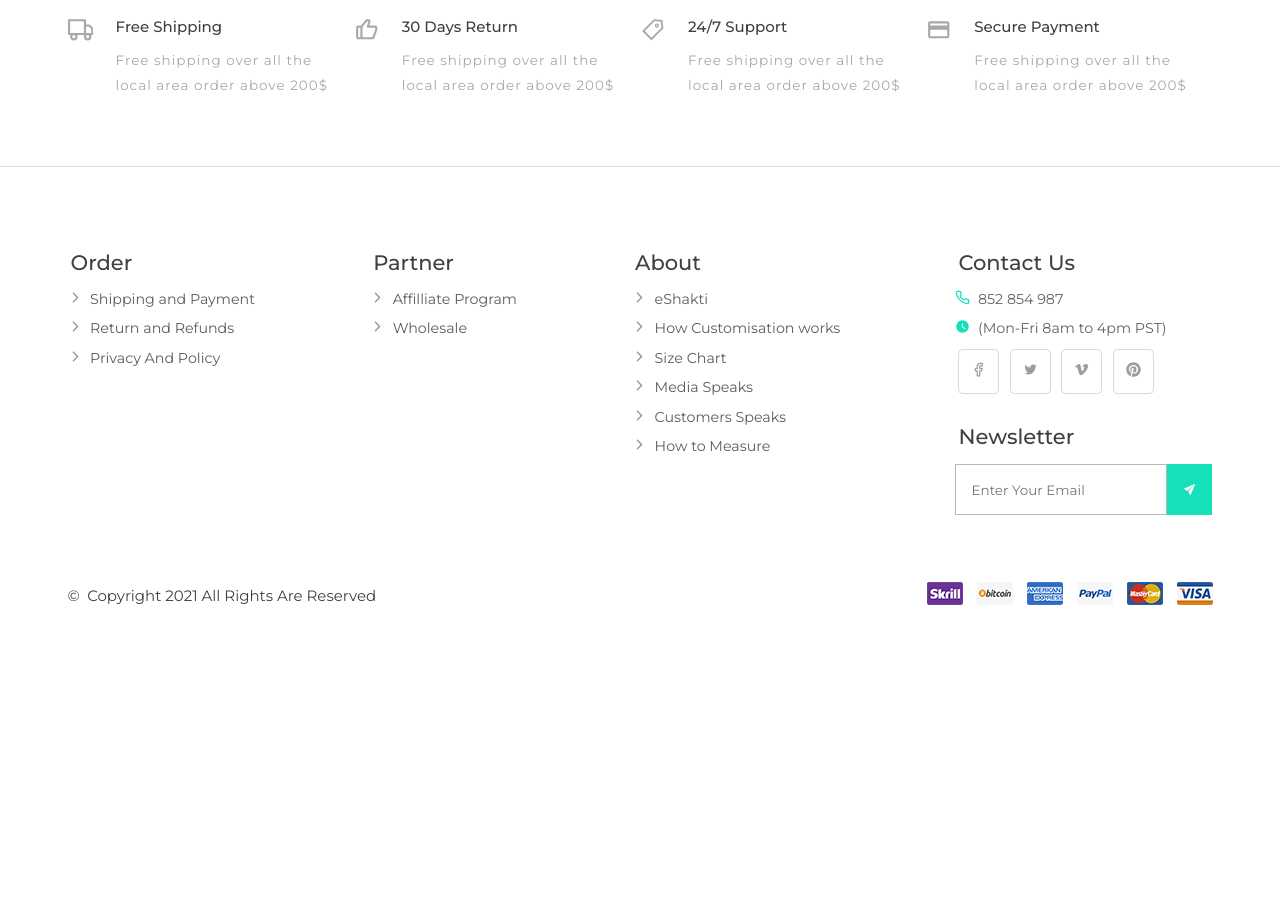
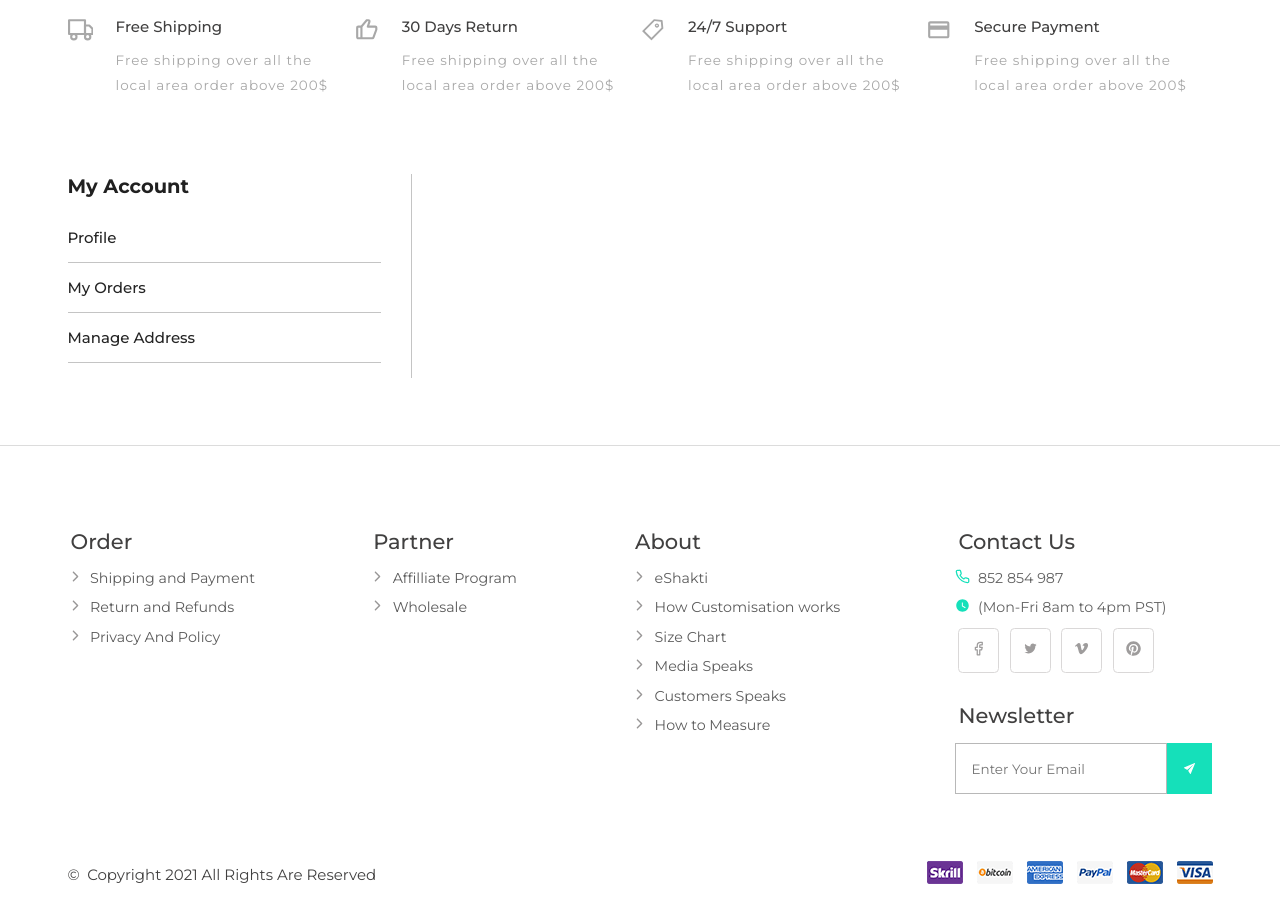
Before and after one commit to pradeepmalvi/eshakti-react, a React (Create React App) app: page / in a window 1280 px wide. Shown: the part 1900-2803 px from the top of the page. Before the commit the page ends 2524 px from the top, so only its background shows below. Built offline with nearby package versions, Linux system fonts and the light colour scheme; no server answers.

Commit message:
routing for my account

```diff
--- a/src/App.js
+++ b/src/App.js
@@ -48,6 +48,11 @@ import HowToMeasure from "./components/how-to-measure-page/HowToMeasure.componen
 import MyAccount from "./components/myAccount-page/MyAccount.component";
 import Wishlist from "./components/whishlist/Wishlist.component";
 import Search from "./components/search-page/Search.component";
+
+import UserProfile from "./components/user-profile/UserProfile.component";
+import OrderHistoryList from "./components/orderhistory/OrderHistoryList.component";
+import ManageAddress from "./components/manage-address/ManageAddress.component";
+import OrderDetailsPage from "./components/order-details-page/OrderDetailsPage.component";
 
 function App() {
   const dispatch = useDispatch();
@@ -122,7 +127,27 @@ function App() {
           <Route exact path="/eshakti-sizes" component={EshaktiSizes}></Route>
           <Route exact path="/whole-sale" component={WholeSale}></Route>
           <Route exact path="/how-to-measure" component={HowToMeasure}></Route>
-          <Route exact path="/my-account" component={MyAccount}></Route>
+          {/* <Route exact path="/my-account" component={MyAccount}></Route> */}
+          <MyAccount>
+            <Route exact path={`/my-account/`} render={() => <UserProfile />} />
+
+            <Route
+              exact
+              path={`/my-orders`}
+              render={() => <OrderHistoryList />}
+            />
+
+            <Route
+              exact
+              path={`/manage-address`}
+              render={() => <ManageAddress />}
+            />
+            <Route
+              exact
+              path="/order-details/:orderId"
+              render={() => <OrderDetailsPage />}
+            />
+          </MyAccount>
           <Route exact path="/wishlist" component={Wishlist}></Route>
           <Route exact path="/search" component={Search}></Route>
           {/* Footer */}
--- a/src/components/myAccount-page/MyAccount.component.js
+++ b/src/components/myAccount-page/MyAccount.component.js
@@ -2,16 +2,11 @@ import React, { useState, useEffect } from "react";
 import "./my-account.styles.scss";
 
 import { Link, Route, Switch, useRouteMatch } from "react-router-dom";
-import OrderDetailsPage from "../order-details-page/OrderDetailsPage.component";
 
 // react redux
 import { useSelector } from "react-redux";
 
-import UserProfile from "../user-profile/UserProfile.component";
-import OrderHistoryList from "../orderhistory/OrderHistoryList.component";
-import ManageAddress from "../manage-address/ManageAddress.component";
-
-export default function MyAccount() {
+export default function MyAccount({ children }) {
   const state = useSelector((state) => state);
 
   return (
@@ -21,40 +16,19 @@ export default function MyAccount() {
           <h4 className="navigation-title">My Account</h4>
           <div className="nav-list-container">
             <div className="nav-list">
-              <Link to={`my-account/`} className="link">
+              <Link to={`/my-account`} className="link">
                 Profile
               </Link>
-              <Link to={`my-account/my-orders`} className="link">
+              <Link to={`/my-orders`} className="link">
                 My Orders
               </Link>
-              <Link to={`my-account/manage-address`} className="link">
+              <Link to={`/manage-address`} className="link">
                 Manage Address
               </Link>
             </div>
           </div>
         </div>
-        <div className="info-side">
-          <Switch>
-            <Route exact path={`/my-account/`} render={() => <UserProfile />} />
-
-            <Route
-              exact
-              path={`/my-account/my-orders`}
-              render={() => <OrderHistoryList />}
-            />
-
-            <Route
-              exact
-              path={`/my-account/manage-address`}
-              render={() => <ManageAddress />}
-            />
-            <Route
-              exact
-              path="/my-account/order-details/:orderId"
-              render={() => <OrderDetailsPage />}
-            />
-          </Switch>
-        </div>
+        <div className="info-side">{children}</div>
       </div>
     </div>
   );
```
Also changed, not shown: 2 other files (tests, documents, lock files or other folders).
